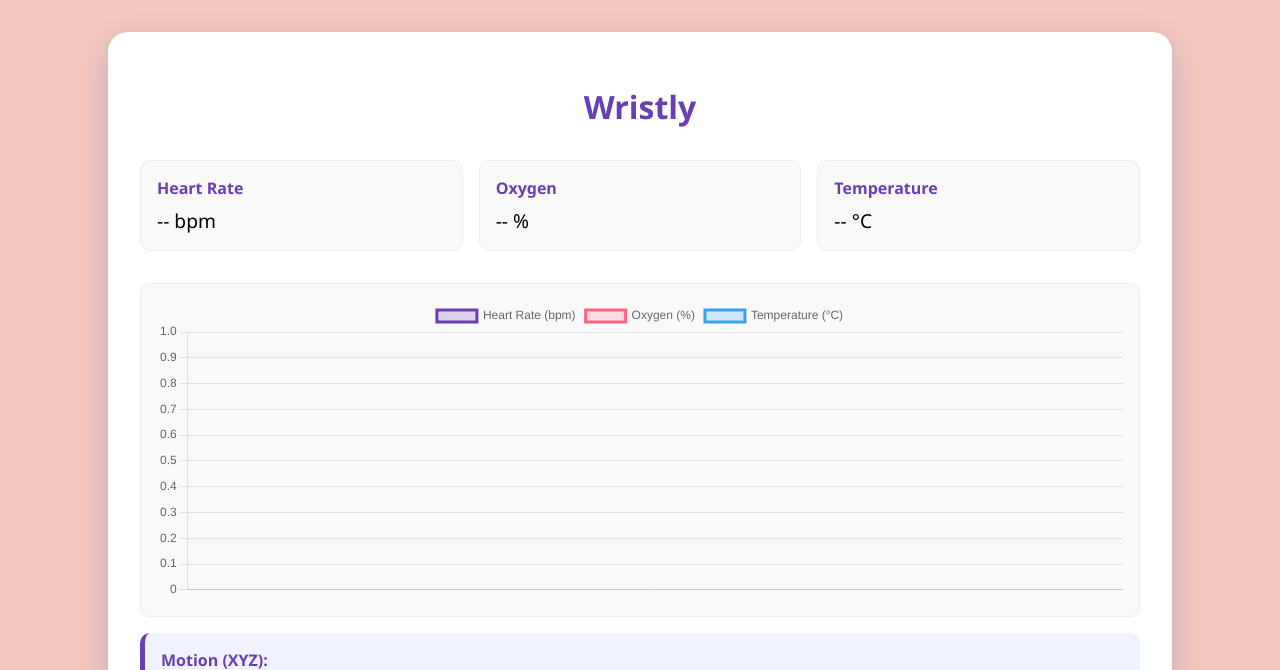
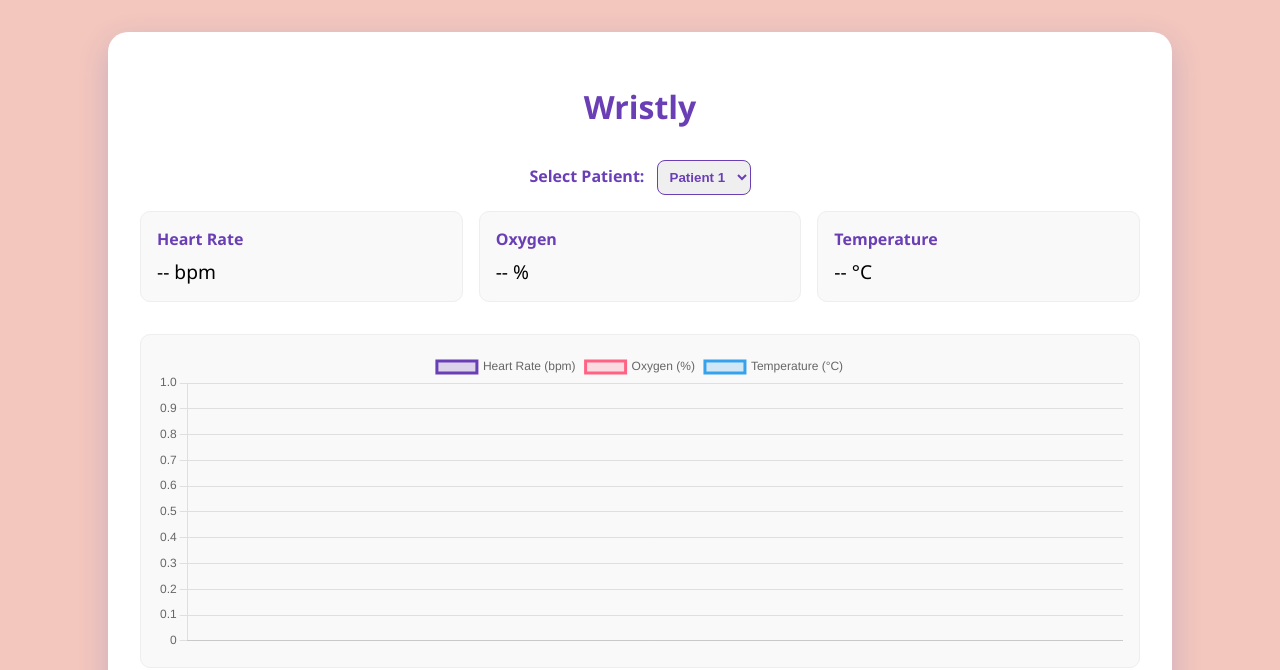
Before and after one commit to AshhCh/Po2C-Wristly-project, a Flask app: page / in a window 1280 px wide. Shown: the part 64-734 px from the top of the page. Run offline with Flask 3, Linux system fonts and the light colour scheme; some libraries are stand-ins or nearby versions.

Commit message:
multpile patients on the dashboard

```diff
--- a/server.py
+++ b/server.py
@@ -25,6 +25,14 @@ app.config['MAIL_PASSWORD'] = os.getenv('MAIL_PASSWORD')
 app.config['MAIL_DEFAULT_SENDER'] = 'teamzsa2025@gmail.com'  # Default sender
 
 mail = Mail(app)
+
+# Instead of one topic, Multiple patiens are defined, each with their own topic and data buffer
+PATIENTS = ['patient1', 'patient2', 'patient3']
+MQTT_TOPIC_BASE = 'zsa/sensor'
+
+# Separate data storage for each patient to avoid overwriting and ensure accurate predictions
+patient_data = {p: None for p in PATIENTS}
+patient_buffers = {p: deque(maxlen=5) for p in PATIENTS}
 
 MQTT_BROKER = 'broker.hivemq.com'
 MQTT_PORT = 1883
@@ -63,20 +71,27 @@ def send_email(subject, recipient, body):
     with app.app_context():
         mail.send(msg)
 
-# MQTT callbacks
+# MQTT callbacks UPDATED FOR MULTIPLE PATIENTS
 def on_connect(client, userdata, flags, rc):
     print("✅ MQTT connected with result code", rc)
-    client.subscribe(MQTT_TOPIC)
+    for patient in PATIENTS:
+        client.subscribe(f"{MQTT_TOPIC_BASE}/{patient}")
+        print(f"📡 Subscribed to {MQTT_TOPIC_BASE}/{patient}")
 
 def on_message(client, userdata, msg):
-    global latest_data, userEmail  # Include userEmail in the global variables
+    global patient_data
     try:
+        # Figure out which patient this data belongs to
+        patient_id = msg.topic.split('/')[-1]
         data = json.loads(msg.payload.decode('utf-8'))
-        print("📦 Received MQTT:", data)
-        latest_data = data
-        sensor_data_buffer.append(data)
+        data['patient_id'] = patient_id
+        patient_data[patient_id] = data
+        patient_buffers[patient_id].append(data)
 
-        prediction_label = "Waiting for data window..."
+        socketio.emit('mqtt_data', data)
+        print(f"📦 Received data for {patient_id}: {data}")
+    except Exception as e:
+        print(f"🚫 MQTT message error: {e}")
 
         if model and scaler and len(sensor_data_buffer) == sensor_data_buffer.maxlen:
             heart_rates = np.array([d.get('heartRate', 0) for d in sensor_data_buffer])
--- a/templates/index.html
+++ b/templates/index.html
@@ -189,6 +189,14 @@
     <div class="container">
         <h1>Wristly</h1>
 
+<div style="text-align: center; margin-bottom: 1rem;">
+    <label style="font-weight: bold; margin-right: 0.5rem;">Select Patient:</label>
+    <select id="patientSelector" onchange="switchPatient()" style="padding: 0.5rem; border-radius: 8px; border: 1px solid #6a3fb5; color: #6a3fb5; font-weight: bold;">
+        <option value="patient1">Patient 1</option>
+        <option value="patient2">Patient 2</option>
+        <option value="patient3">Patient 3</option>
+    </select>
+</div>
         <div class="flex-row">
             <div class="card">
                 <div class="card-title">Heart Rate</div>
@@ -273,6 +281,7 @@
     <script src="https://cdn.socket.io/4.7.2/socket.io.min.js"></script>
 
     <script>
+        let currentPatient = 'patient1';
         const socket = io();
 
         const chartLabels = [];
@@ -324,8 +333,9 @@
             }
         });
 
-        socket.on('mqtt_data', (data) => {
-            console.log('📦 Received MQTT data from server:', data);
+    socket.on('mqtt_data', (data) => {
+        if (data.patient_id !== currentPatient) return;
+        console.log('📦 Received MQTT data from server:', data);
 
             const time = new Date().toLocaleTimeString();
 
@@ -451,6 +461,18 @@
             a.click();
             URL.revokeObjectURL(url);
         }
+
+    function switchPatient() {
+    currentPatient = document.getElementById('patientSelector').value;
+    // Clear the chart when switching patients
+    chartLabels.length = 0;
+    heartRateData.length = 0;
+    oxygenData.length = 0;
+    tempData.length = 0;
+    healthChart.update();
+    console.log(`Switched to ${currentPatient}`);
+}
     </script>
+
 </body>
 </html>
```
Also changed, not shown: FakeData.py (+23 -14 lines).
